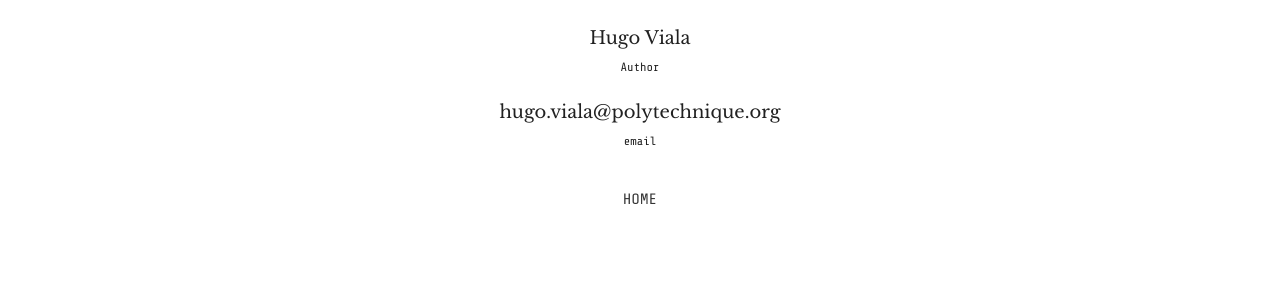
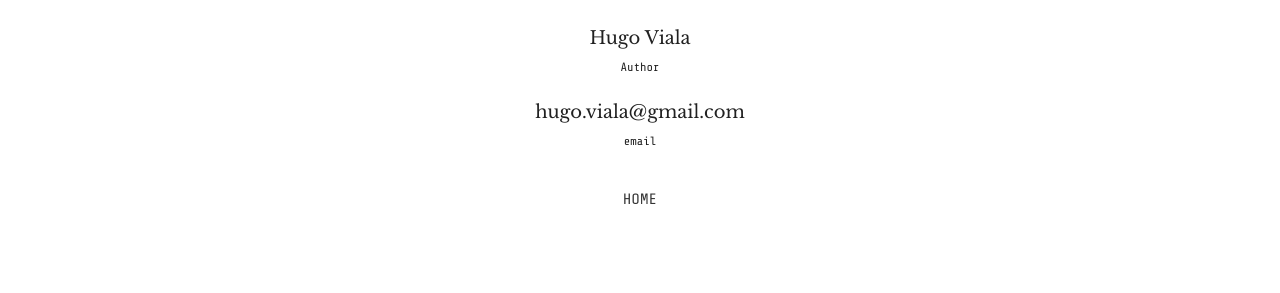
Before and after one commit to rivten/rivten.github.io, a Jekyll site: the page built from imprint.html, in a window 1280 px wide. Shown: the part 1254-1547 px from the top of the page. Built offline with Jekyll 4.4.1, drawn with Linux system fonts in a browser that asks for light colours.

Commit message:
change mail address

```diff
--- a/imprint.html
+++ b/imprint.html
@@ -33,7 +33,7 @@ layout: page
                     <span class="my-item-sub">Author</span></p>
             </li>
             <li>
-                <p class="my-item">hugo.viala@polytechnique.org<br>
+                <p class="my-item">hugo.viala@gmail.com<br>
                     <span class="my-item-sub">email</span></p>
             </li>
             <!--<li>
```
